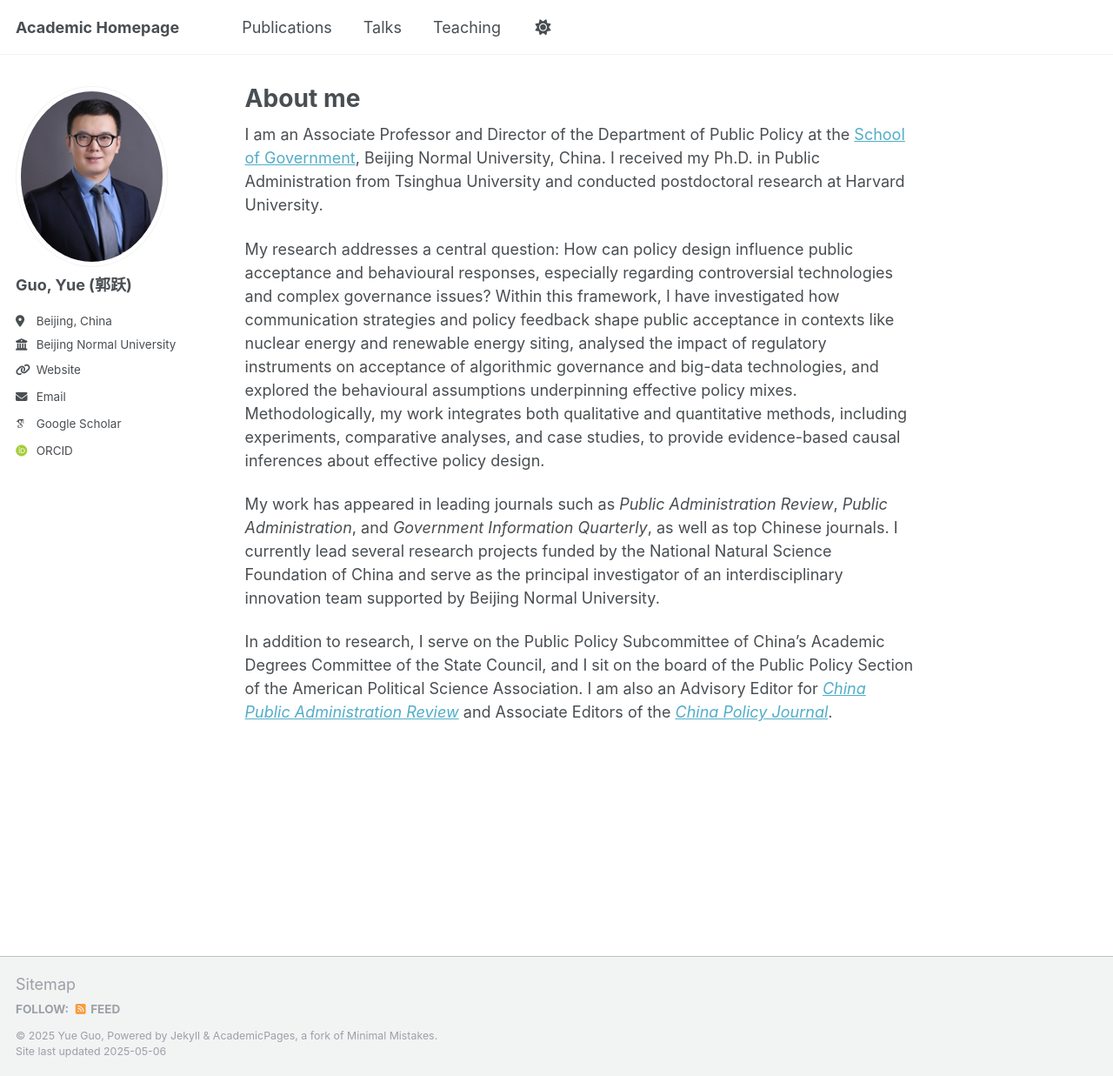
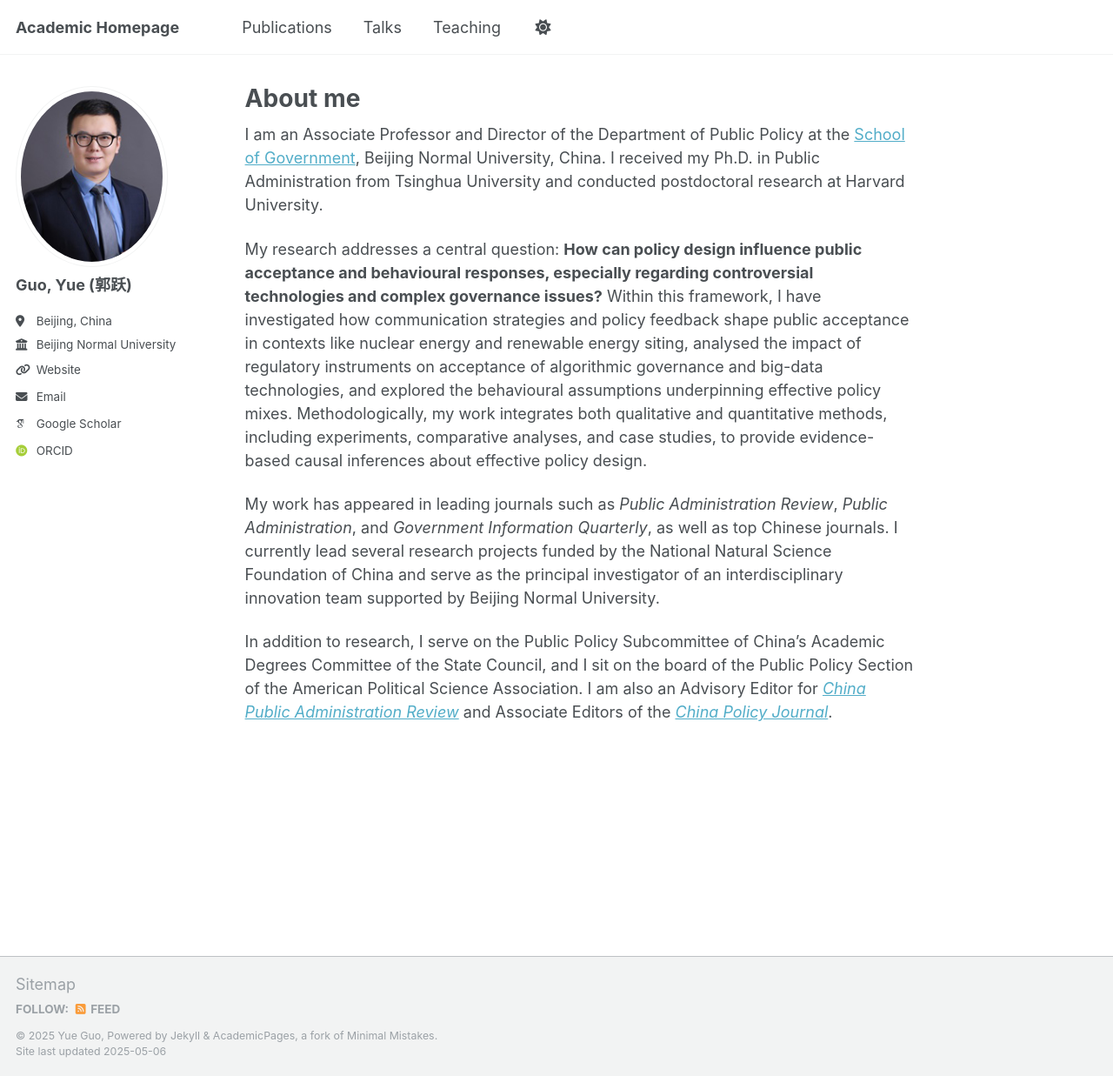
Before and after one commit to guoyue-policy/guoyue-policy.github.io, a Jekyll site: the page built from _pages/about.md, in a window 1280 px wide and 1237 px high. Shown: the whole window at 87% size. Built offline with Jekyll 4.4.1, drawn with Linux system fonts in a browser that asks for light colours; some web fonts are replaced.

```diff
--- a/_pages/about.md
+++ b/_pages/about.md
@@ -9,7 +9,7 @@ redirect_from:
 
 I am an Associate Professor and Director of the Department of Public Policy at the [School of Government](http://www.sg.bnu.edu.cn), Beijing Normal University, China. I received my Ph.D. in Public Administration from Tsinghua University and conducted postdoctoral research at Harvard University.
 
-My research addresses a central question: How can policy design influence public acceptance and behavioural responses, especially regarding controversial technologies and complex governance issues? Within this framework, I have investigated how communication strategies and policy feedback shape public acceptance in contexts like nuclear energy and renewable energy siting, analysed the impact of regulatory instruments on acceptance of algorithmic governance and big-data technologies, and explored the behavioural assumptions underpinning effective policy mixes. Methodologically, my work integrates both qualitative and quantitative methods, including experiments, comparative analyses, and case studies, to provide evidence-based causal inferences about effective policy design.
+My research addresses a central question: **How can policy design influence public acceptance and behavioural responses, especially regarding controversial technologies and complex governance issues?** Within this framework, I have investigated how communication strategies and policy feedback shape public acceptance in contexts like nuclear energy and renewable energy siting, analysed the impact of regulatory instruments on acceptance of algorithmic governance and big-data technologies, and explored the behavioural assumptions underpinning effective policy mixes. Methodologically, my work integrates both qualitative and quantitative methods, including experiments, comparative analyses, and case studies, to provide evidence-based causal inferences about effective policy design.
 
 My work has appeared in leading journals such as *Public Administration Review*, *Public Administration*, and *Government Information Quarterly*, as well as top Chinese journals. I currently lead several research projects funded by the National Natural Science Foundation of China and serve as the principal investigator of an interdisciplinary innovation team supported by Beijing Normal University.
 
```
